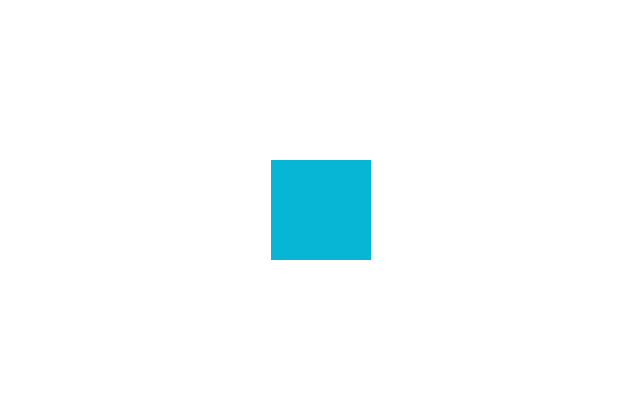
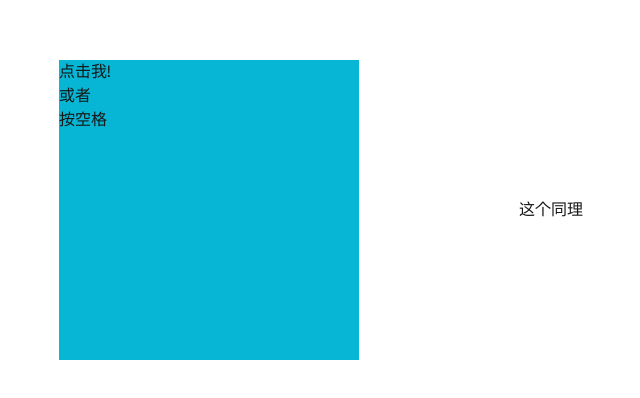
Before and after one commit to freebeDAO/advanture-island, a Next.js app: page /test/butsalt-jumpable-component in a window 1280 px wide. Shown: the part 190-588 px from the top of the page, without its empty margins (319-959 px from the left). Built offline with nearby package versions, Linux system fonts and the light colour scheme.

Commit message:
feat: jumpable-component事件改用代理

```diff
--- a/src/app/test/butsalt-jumpable-component/page.tsx
+++ b/src/app/test/butsalt-jumpable-component/page.tsx
@@ -7,7 +7,20 @@ export default function Page() {
   return (
     <div className="min-h-screen p-4 pb-20 gap-16 sm:p-20 font-[family-name:var(--font-geist-sans)] flex justify-center	 items-center">
       <div>
-        <JumpableComponent />
+        <JumpableComponent>
+          <div className="bg-cyan-500 w-[300px] h-[300px]">
+            点击我!
+            <br />
+            或者
+            <br />
+            按空格
+          </div>
+        </JumpableComponent>
+      </div>
+      <div className="ml-24">
+        <JumpableComponent>
+          这个同理
+        </JumpableComponent>
       </div>
     </div>
   );
--- a/src/components/ui/butsalt-jumpable-component/index.tsx
+++ b/src/components/ui/butsalt-jumpable-component/index.tsx
@@ -1,10 +1,22 @@
 'use client'
+import { Children, cloneElement } from 'react';
 import styles from './styles.module.css';
 import { useState, useEffect, useCallback } from 'react';
 import clsx from 'clsx';
 
 // 功能：点击组件或按空格时，会向上跳起再落下
-const JumpableComponent: React.FC = () => {
+type JumpableComponentProps = {
+  children: JSX.Element | string
+}
+
+const JumpableComponent: React.FC<JumpableComponentProps> = ({ children }) => {
+  let wrapper: React.ReactNode;
+  if (typeof children === 'string') {
+    wrapper = <span className="inline-block">{children}</span>;
+  } else {
+    wrapper = children;
+  }
+
   const [animating, setAnimating] = useState(false);
 
   const animate = useCallback(() => {
@@ -31,18 +43,23 @@ const JumpableComponent: React.FC = () => {
     };
   }, [animate]);
 
-  return (
-    <div
-      className={clsx(
+  return cloneElement(
+    wrapper,
+    {
+      className: clsx(
+        wrapper.props.className,
         styles.main,
-        'bg-cyan-500',
         animating && styles.animating
-      )}
-      onClick={animate}
-      onAnimationIteration={() => {
+      ),
+      onClick: (e: React.MouseEvent) => {
+        animate();
+        wrapper.props.onClick?.(e);
+      },
+      onAnimationIteration: (e: React.AnimationEvent) => {
         setAnimating(false);
-      }}
-    ></div>
+        wrapper.props.onAnimationIteration?.(e);
+      }
+    }
   );
 }
 
--- a/src/components/ui/butsalt-jumpable-component/styles.module.css
+++ b/src/components/ui/butsalt-jumpable-component/styles.module.css
@@ -16,8 +16,6 @@
 }
 
 .main {
-  width: 100px;
-  height: 100px;
   animation-name: jump;
   animation-duration: 0.7s;
   animation-iteration-count: infinite;
```
